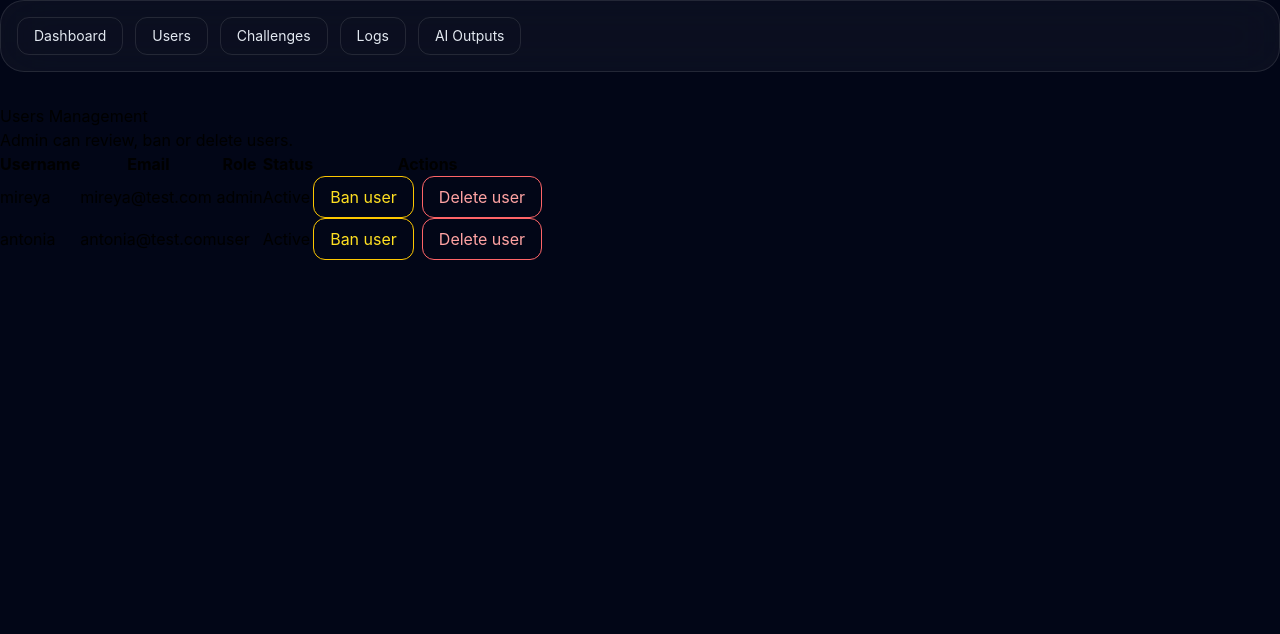
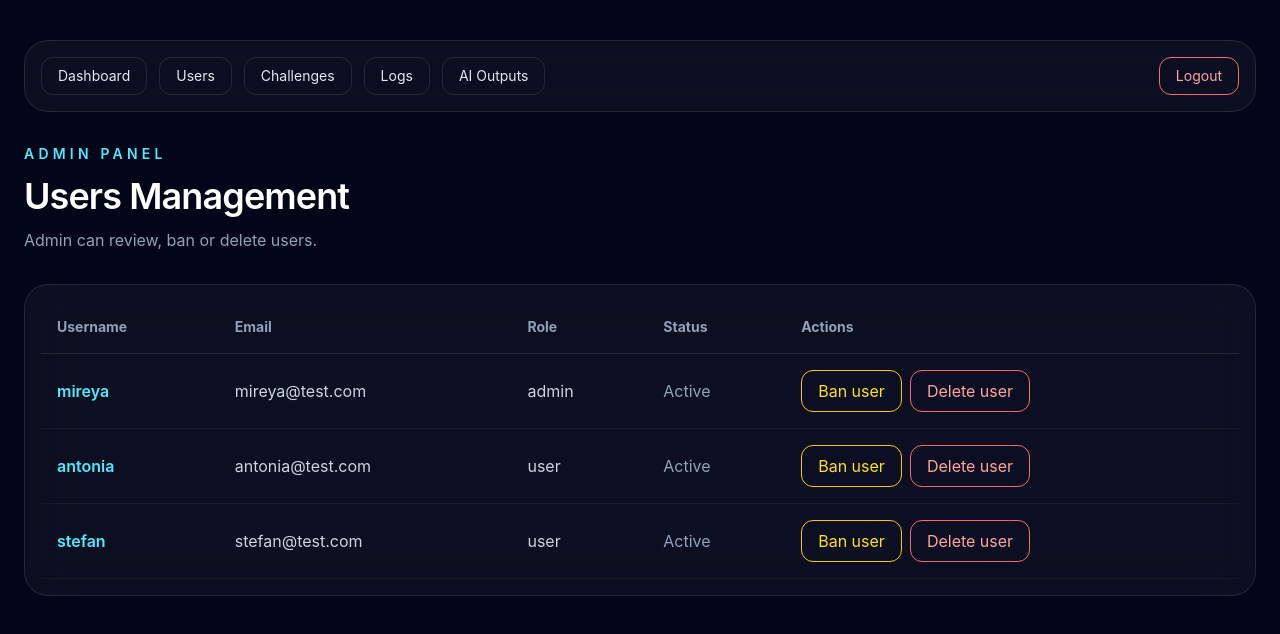
Before and after one commit to AntoniaDnv/FitQuest, a React (Vite) app: page /admin/users in a window 1280 px wide. Shown: the top 634 px of the page. Built offline with nearby package versions, Linux system fonts and the light colour scheme; sample sign-in values are in the browser's storage.

Commit message:
feat: finalize admin panel and demo auth flow

```diff
--- a/src/components/AdminNav.jsx
+++ b/src/components/AdminNav.jsx
@@ -1,8 +1,17 @@
-import { Link } from "react-router-dom";
+import { Link, useNavigate } from "react-router-dom";
+import { logout } from "../services/authService";
 
 export default function AdminNav() {
+  const navigate = useNavigate();
+
+  function handleLogout() {
+    logout();
+    navigate("/login");
+  }
+
   return (
-    <nav className="mb-8 flex flex-wrap gap-3 rounded-3xl border border-white/10 bg-white/[0.04] p-4 backdrop-blur-xl">
+    <nav className="mb-8 flex flex-wrap items-center justify-between gap-3 rounded-3xl border border-white/10 bg-white/[0.04] p-4 backdrop-blur-xl">
+      <div className="flex flex-wrap gap-3">
         <Link
           className="rounded-xl border border-white/10 px-4 py-2 text-sm text-slate-200 hover:border-cyan-400"
           to="/admin"
@@ -33,6 +42,14 @@ export default function AdminNav() {
         >
           AI Outputs
         </Link>
+      </div>
+
+      <button
+        onClick={handleLogout}
+        className="rounded-xl border border-red-400 px-4 py-2 text-sm text-red-300"
+      >
+        Logout
+      </button>
     </nav>
   );
 }
--- a/src/pages/Login.jsx
+++ b/src/pages/Login.jsx
@@ -37,16 +37,28 @@ function Login() {
       setError("Please enter a valid email address.");
       return;
     }
+
+    const isAdmin =
+      formData.email.toLowerCase() === "admin@fitquest.com" ||
+      formData.email.toLowerCase() === "mireya@test.com";
+
     const demoUser = {
       username: formData.email.split("@")[0],
       email: formData.email,
+      role: isAdmin ? "admin" : "user",
       fitnessLevel: "beginner",
       goalType: "general_fitness",
     };
 
     localStorage.setItem("fitquestUser", JSON.stringify(demoUser));
+    localStorage.setItem("token", "demo-token");
+    localStorage.setItem("role", demoUser.role);
 
+    if (demoUser.role === "admin") {
+      navigate("/admin");
+    } else {
       navigate("/dashboard");
+    }
   }
 
   return (
@@ -120,7 +132,8 @@ localStorage.setItem("fitquestUser", JSON.stringify(demoUser));
           </p>
 
           <div className="mt-6 rounded-2xl border border-white/10 bg-slate-950/60 p-4 text-sm text-slate-400">
-            Demo: enter any valid email and any password.
+            Demo user: enter any valid email and password. Admin demo:
+            admin@fitquest.com or mireya@test.com.
           </div>
         </div>
       </main>
--- a/src/pages/admin/AdminAIOutputs.jsx
+++ b/src/pages/admin/AdminAIOutputs.jsx
@@ -1,22 +1,17 @@
+import { useState } from "react";
 import AdminNav from "../../components/AdminNav";
+import { getAdminAIOutputs } from "../../services/adminService";
 
 export default function AdminAIOutputs() {
-  const outputs = [
-    {
-      id: 1,
-      user: "mireya@test.com",
-      goal: "weight loss",
-      fitnessLevel: "beginner",
-      validated: true,
-    },
-    {
-      id: 2,
-      user: "user@test.com",
-      goal: "endurance",
-      fitnessLevel: "intermediate",
-      validated: false,
-    },
-  ];
+  const [outputs, setOutputs] = useState(getAdminAIOutputs());
+
+  function handleValidateOutput(outputId) {
+    setOutputs((currentOutputs) =>
+      currentOutputs.map((output) =>
+        output.id === outputId ? { ...output, validated: true } : output,
+      ),
+    );
+  }
 
   return (
     <main className="min-h-screen bg-slate-950 px-6 py-10 text-white">
@@ -34,6 +29,11 @@ export default function AdminAIOutputs() {
         </p>
       </div>
 
+      {outputs.length === 0 ? (
+        <div className="rounded-3xl border border-white/10 bg-white/[0.04] p-6 text-slate-400">
+          No AI outputs available.
+        </div>
+      ) : (
         <div className="grid gap-5 md:grid-cols-2">
           {outputs.map((output) => (
             <article
@@ -42,6 +42,7 @@ export default function AdminAIOutputs() {
             >
               <div className="mb-4 flex items-center justify-between gap-4">
                 <h2 className="text-2xl font-semibold">{output.goal}</h2>
+
                 <span
                   className={`rounded-full px-3 py-1 text-xs ${
                     output.validated
@@ -59,18 +60,20 @@ export default function AdminAIOutputs() {
               </p>
 
               <button
-              onClick={() =>
-                alert(
-                  `${output.goal} output would be validated after backend integration.`,
-                )
-              }
-              className="mt-5 rounded-xl border border-cyan-400 px-4 py-2 text-cyan-300"
+                onClick={() => handleValidateOutput(output.id)}
+                disabled={output.validated}
+                className={`mt-5 rounded-xl border px-4 py-2 ${
+                  output.validated
+                    ? "cursor-not-allowed border-slate-600 text-slate-500"
+                    : "border-cyan-400 text-cyan-300"
+                }`}
               >
-              Mark as validated
+                {output.validated ? "Already validated" : "Mark as validated"}
               </button>
             </article>
           ))}
         </div>
+      )}
     </main>
   );
 }
--- a/src/pages/admin/AdminChallenges.jsx
+++ b/src/pages/admin/AdminChallenges.jsx
@@ -1,26 +1,15 @@
+import { useState } from "react";
 import AdminNav from "../../components/AdminNav";
+import { getAdminChallenges } from "../../services/adminService";
 
 export default function AdminChallenges() {
-  const challenges = [
-    {
-      id: 1,
-      title: "10,000 Steps Daily",
-      status: "active",
-      participants: 12,
-    },
-    {
-      id: 2,
-      title: "7-Day Workout Streak",
-      status: "active",
-      participants: 7,
-    },
-    {
-      id: 3,
-      title: "Cardio Consistency Challenge",
-      status: "upcoming",
-      participants: 5,
-    },
-  ];
+  const [challenges, setChallenges] = useState(getAdminChallenges());
+
+  function handleDeleteChallenge(challengeId) {
+    setChallenges((currentChallenges) =>
+      currentChallenges.filter((challenge) => challenge.id !== challengeId),
+    );
+  }
 
   return (
     <main className="min-h-screen bg-slate-950 px-6 py-10 text-white">
@@ -38,6 +27,11 @@ export default function AdminChallenges() {
         </p>
       </div>
 
+      {challenges.length === 0 ? (
+        <div className="rounded-3xl border border-white/10 bg-white/[0.04] p-6 text-slate-400">
+          No challenges available.
+        </div>
+      ) : (
         <div className="grid gap-5 md:grid-cols-2">
           {challenges.map((challenge) => (
             <article
@@ -57,11 +51,7 @@ export default function AdminChallenges() {
               </p>
 
               <button
-              onClick={() =>
-                alert(
-                  `${challenge.title} would be deleted after backend integration.`,
-                )
-              }
+                onClick={() => handleDeleteChallenge(challenge.id)}
                 className="mt-5 rounded-xl border border-red-400 px-4 py-2 text-red-300"
               >
                 Delete challenge
@@ -69,6 +59,7 @@ export default function AdminChallenges() {
             </article>
           ))}
         </div>
+      )}
     </main>
   );
 }
--- a/src/pages/admin/AdminDashboard.jsx
+++ b/src/pages/admin/AdminDashboard.jsx
@@ -1,17 +1,16 @@
 import AdminNav from "../../components/AdminNav";
+import { getAdminStats, getAdminLogs } from "../../services/adminService";
 
 export default function AdminDashboard() {
-  const stats = [
-    { label: "Total Users", value: 24 },
-    { label: "Active Challenges", value: 8 },
-    { label: "Workouts Logged", value: 132 },
-    { label: "AI Plans Generated", value: 19 },
-  ];
+  const stats = getAdminStats();
+  const recentLogs = getAdminLogs().slice(0, 3);
 
-  const recentLogs = [
-    "USER_REGISTERED - antonia@test.com",
-    "AI_PLAN_GENERATED - mireya@test.com",
-    "PROGRESS_UPDATED - stefan@test.com",
+  const demoFeatures = [
+    "Role-based admin route protection",
+    "User moderation with local UI state",
+    "Challenge moderation with local UI state",
+    "AI output validation simulation",
+    "System log monitoring",
   ];
 
   return (
@@ -34,7 +33,7 @@ export default function AdminDashboard() {
         {stats.map((stat) => (
           <article
             key={stat.label}
-            className="rounded-3xl border border-white/10 bg-white/[0.04] p-6"
+            className="rounded-3xl border border-white/10 bg-white/[0.04] p-6 backdrop-blur-xl"
           >
             <p className="text-sm text-slate-400">{stat.label}</p>
             <h2 className="mt-3 text-4xl font-bold">{stat.value}</h2>
@@ -42,18 +41,41 @@ export default function AdminDashboard() {
         ))}
       </section>
 
-      <section className="mt-8 rounded-3xl border border-white/10 bg-white/[0.04] p-6">
-        <h2 className="text-2xl font-semibold">Recent activity</h2>
+      <section className="mt-8 grid gap-5 lg:grid-cols-[1fr_0.8fr]">
+        <div className="rounded-3xl border border-white/10 bg-white/[0.04] p-6 backdrop-blur-xl">
+          <h2 className="text-2xl font-semibold">Recent Activity</h2>
 
           <div className="mt-5 space-y-3">
             {recentLogs.map((log) => (
               <div
-              key={log}
+                key={log.id}
+                className="rounded-2xl border border-white/10 bg-slate-950/60 p-4"
+              >
+                <p className="font-semibold text-cyan-300">{log.action}</p>
+                <p className="text-slate-300">User: {log.user}</p>
+                <p className="text-slate-500">Date: {log.date}</p>
+              </div>
+            ))}
+          </div>
+        </div>
+
+        <div className="rounded-3xl border border-white/10 bg-white/[0.04] p-6 backdrop-blur-xl">
+          <h2 className="text-2xl font-semibold">Admin Demo Features</h2>
+          <p className="mt-3 text-slate-400">
+            These features simulate the final admin workflow before backend
+            integration.
+          </p>
+
+          <ul className="mt-5 space-y-3">
+            {demoFeatures.map((feature) => (
+              <li
+                key={feature}
                 className="rounded-2xl border border-white/10 bg-slate-950/60 p-4 text-slate-300"
               >
-              {log}
-            </div>
+                ✓ {feature}
+              </li>
             ))}
+          </ul>
         </div>
       </section>
     </main>
--- a/src/pages/admin/AdminLogs.jsx
+++ b/src/pages/admin/AdminLogs.jsx
@@ -1,26 +1,8 @@
 import AdminNav from "../../components/AdminNav";
+import { getAdminLogs } from "../../services/adminService";
 
 export default function AdminLogs() {
-  const logs = [
-    {
-      id: 1,
-      action: "USER_REGISTERED",
-      user: "antonia@test.com",
-      date: "2026-05-18",
-    },
-    {
-      id: 2,
-      action: "AI_PLAN_GENERATED",
-      user: "mireya@test.com",
-      date: "2026-05-18",
-    },
-    {
-      id: 3,
-      action: "PROGRESS_UPDATED",
-      user: "user@test.com",
-      date: "2026-05-18",
-    },
-  ];
+  const logs = getAdminLogs();
 
   return (
     <main className="min-h-screen bg-slate-950 px-6 py-10 text-white">
--- a/src/pages/admin/AdminUsers.jsx
+++ b/src/pages/admin/AdminUsers.jsx
@@ -1,67 +1,84 @@
+import { useState } from "react";
 import AdminNav from "../../components/AdminNav";
+import { getAdminUsers } from "../../services/adminService";
 
 export default function AdminUsers() {
-  const users = [
-    {
-      id: 1,
-      username: "mireya",
-      email: "mireya@test.com",
-      role: "admin",
-      isBanned: false,
-    },
-    {
-      id: 2,
-      username: "antonia",
-      email: "antonia@test.com",
-      role: "user",
-      isBanned: false,
-    },
-  ];
+  const [users, setUsers] = useState(getAdminUsers());
+
+  function handleBanUser(userId) {
+    setUsers((currentUsers) =>
+      currentUsers.map((user) =>
+        user.id === userId ? { ...user, isBanned: true } : user,
+      ),
+    );
+  }
+
+  function handleDeleteUser(userId) {
+    setUsers((currentUsers) =>
+      currentUsers.filter((user) => user.id !== userId),
+    );
+  }
 
   return (
-    <main className="admin-page">
+    <main className="min-h-screen bg-slate-950 px-6 py-10 text-white">
       <AdminNav />
 
-      <h1>Users Management</h1>
-      <p>Admin can review, ban or delete users.</p>
+      <div className="mb-8">
+        <p className="text-sm font-semibold uppercase tracking-[0.3em] text-cyan-300">
+          Admin Panel
+        </p>
+        <h1 className="mt-3 text-4xl font-semibold tracking-tight">
+          Users Management
+        </h1>
+        <p className="mt-3 text-slate-400">
+          Admin can review, ban or delete users.
+        </p>
+      </div>
 
-      <table className="admin-table">
+      {users.length === 0 ? (
+        <div className="rounded-3xl border border-white/10 bg-white/[0.04] p-6 text-slate-400">
+          No users available.
+        </div>
+      ) : (
+        <div className="overflow-x-auto rounded-3xl border border-white/10 bg-white/[0.04] p-4 backdrop-blur-xl">
+          <table className="w-full border-collapse text-left">
             <thead>
-          <tr>
-            <th>Username</th>
-            <th>Email</th>
-            <th>Role</th>
-            <th>Status</th>
-            <th>Actions</th>
+              <tr className="border-b border-white/10 text-sm text-slate-400">
+                <th className="p-4">Username</th>
+                <th className="p-4">Email</th>
+                <th className="p-4">Role</th>
+                <th className="p-4">Status</th>
+                <th className="p-4">Actions</th>
               </tr>
             </thead>
 
             <tbody>
               {users.map((user) => (
-            <tr key={user.id}>
-              <td>{user.username}</td>
-              <td>{user.email}</td>
-              <td>{user.role}</td>
-              <td>{user.isBanned ? "Banned" : "Active"}</td>
-              <td>
+                <tr key={user.id} className="border-b border-white/5">
+                  <td className="p-4 font-semibold text-cyan-300">
+                    {user.username}
+                  </td>
+                  <td className="p-4 text-slate-300">{user.email}</td>
+                  <td className="p-4 text-slate-300">{user.role}</td>
+                  <td className="p-4 text-slate-400">
+                    {user.isBanned ? "Banned" : "Active"}
+                  </td>
+                  <td className="p-4">
                     <div className="flex flex-wrap gap-2">
                       <button
-                    onClick={() =>
-                      alert(
-                        `${user.username} would be banned after backend integration.`,
-                      )
-                    }
-                    className="rounded-xl border border-yellow-400 px-4 py-2 text-yellow-300"
+                        onClick={() => handleBanUser(user.id)}
+                        disabled={user.isBanned}
+                        className={`rounded-xl border px-4 py-2 ${
+                          user.isBanned
+                            ? "cursor-not-allowed border-slate-600 text-slate-500"
+                            : "border-yellow-400 text-yellow-300"
+                        }`}
                       >
-                    Ban user
+                        {user.isBanned ? "Banned" : "Ban user"}
                       </button>
 
                       <button
-                    onClick={() =>
-                      alert(
-                        `${user.username} would be deleted after backend integration.`,
-                      )
-                    }
+                        onClick={() => handleDeleteUser(user.id)}
                         className="rounded-xl border border-red-400 px-4 py-2 text-red-300"
                       >
                         Delete user
@@ -72,6 +89,8 @@ export default function AdminUsers() {
               ))}
             </tbody>
           </table>
+        </div>
+      )}
     </main>
   );
 }
--- /dev/null
+++ b/src/services/adminService.js
@@ -0,0 +1,99 @@
+export function getAdminStats() {
+  return [
+    { label: "Total Users", value: 24 },
+    { label: "Active Challenges", value: 8 },
+    { label: "Workouts Logged", value: 132 },
+    { label: "AI Plans Generated", value: 19 },
+  ];
+}
+
+export function getAdminUsers() {
+  return [
+    {
+      id: 1,
+      username: "mireya",
+      email: "mireya@test.com",
+      role: "admin",
+      isBanned: false,
+    },
+    {
+      id: 2,
+      username: "antonia",
+      email: "antonia@test.com",
+      role: "user",
+      isBanned: false,
+    },
+    {
+      id: 3,
+      username: "stefan",
+      email: "stefan@test.com",
+      role: "user",
+      isBanned: false,
+    },
+  ];
+}
+
+export function getAdminChallenges() {
+  return [
+    {
+      id: 1,
+      title: "10,000 Steps Daily",
+      status: "active",
+      participants: 12,
+    },
+    {
+      id: 2,
+      title: "7-Day Workout Streak",
+      status: "active",
+      participants: 7,
+    },
+    {
+      id: 3,
+      title: "Cardio Consistency Challenge",
+      status: "upcoming",
+      participants: 5,
+    },
+  ];
+}
+
+export function getAdminLogs() {
+  return [
+    {
+      id: 1,
+      action: "USER_REGISTERED",
+      user: "antonia@test.com",
+      date: "2026-05-18",
+    },
+    {
+      id: 2,
+      action: "AI_PLAN_GENERATED",
+      user: "mireya@test.com",
+      date: "2026-05-18",
+    },
+    {
+      id: 3,
+      action: "PROGRESS_UPDATED",
+      user: "stefan@test.com",
+      date: "2026-05-18",
+    },
+  ];
+}
+
+export function getAdminAIOutputs() {
+  return [
+    {
+      id: 1,
+      user: "mireya@test.com",
+      goal: "weight loss",
+      fitnessLevel: "beginner",
+      validated: true,
+    },
+    {
+      id: 2,
+      user: "user@test.com",
+      goal: "endurance",
+      fitnessLevel: "intermediate",
+      validated: false,
+    },
+  ];
+}
--- /dev/null
+++ b/src/services/authService.js
@@ -0,0 +1,22 @@
+export function loginAsAdmin() {
+  localStorage.setItem("token", "demo-token");
+  localStorage.setItem("role", "admin");
+}
+
+export function loginAsUser() {
+  localStorage.setItem("token", "demo-token");
+  localStorage.setItem("role", "user");
+}
+
+export function logout() {
+  localStorage.removeItem("token");
+  localStorage.removeItem("role");
+}
+
+export function getCurrentRole() {
+  return localStorage.getItem("role");
+}
+
+export function isLoggedIn() {
+  return Boolean(localStorage.getItem("token"));
+}
```
Lines whose indentation alone changed are shown as unchanged.
